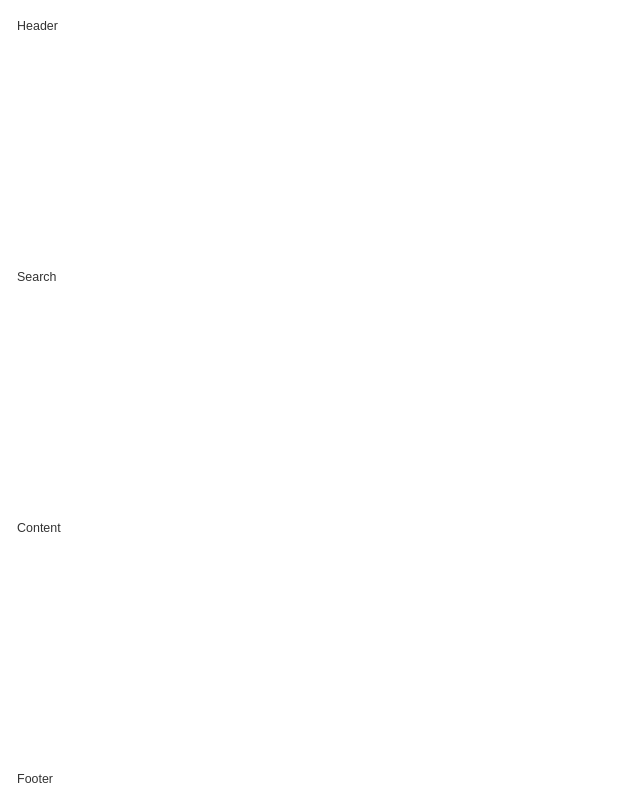
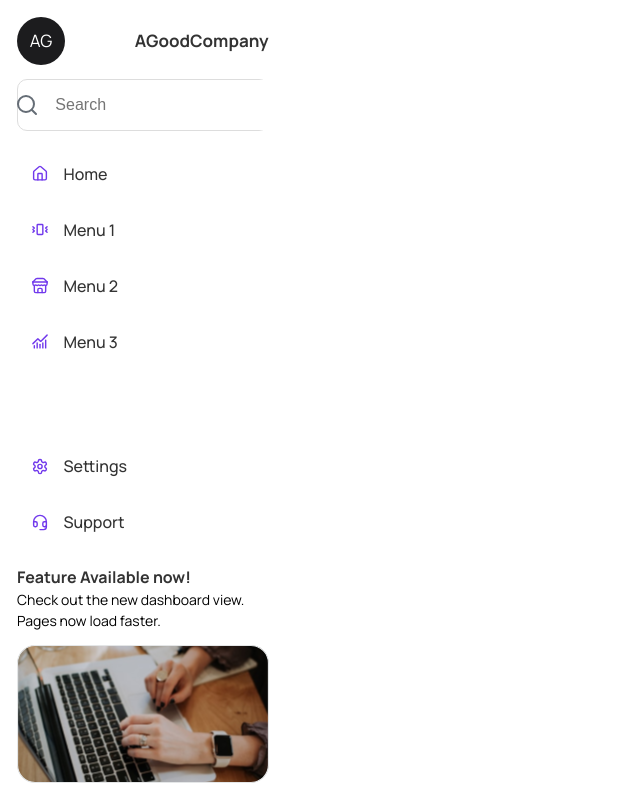
Before and after one commit to domambia/agood-company, a Next.js app: page / in a window 1280 px wide. Shown: the whole page, without its empty margins (0-640 px from the left). Built offline with nearby package versions, Linux system fonts and the light colour scheme.

Commit message:
Create navigations bar

```diff
--- a/package.json
+++ b/package.json
@@ -9,6 +9,7 @@
     "lint": "next lint"
   },
   "dependencies": {
+    "lucide-react": "^0.461.0",
     "next": "15.0.3",
     "react": "19.0.0-rc-66855b96-20241106",
     "react-dom": "19.0.0-rc-66855b96-20241106",
--- a/src/app/layout.tsx
+++ b/src/app/layout.tsx
@@ -19,10 +19,12 @@ export default function RootLayout({
           name="viewport"
           content="width=device-width, initial-scale=1.0, maximum-scale=1.0, user-scalable=no"
         />
+        <link rel="preconnect" href="https://fonts.googleapis.com" />
+        <link rel="preconnect" href="https://fonts.gstatic.com" />
         <link
-          href="https://fonts.googleapis.com/css2?family=Open+Sans:ital,wght@0,300..800;1,300..800&display=swap"
+          href="https://fonts.googleapis.com/css2?family=Manrope:wght@200..800&family=Open+Sans:ital,wght@0,300..800;1,300..800&family=Poppins:ital,wght@0,100;0,200;0,300;0,400;0,500;0,600;0,700;0,800;0,900;1,100;1,200;1,300;1,400;1,500;1,600;1,700;1,800;1,900&display=swap"
           rel="stylesheet"
-        />
+        ></link>
       </head>
       <body>
         <BaseLayout>{children}</BaseLayout>
--- /dev/null
+++ b/src/components/SearchBar.tsx
@@ -0,0 +1,38 @@
+import styled from "styled-components";
+import { SearchIcon } from "lucide-react";
+export const SearchBar = () => {
+  return (
+    <SearchBarWrapper>
+      <SearchBarIcon>
+        <SearchIcon size={24} color="#656D76" />
+      </SearchBarIcon>
+      <SearchBarInput placeholder="Search" />
+    </SearchBarWrapper>
+  );
+};
+
+const SearchBarWrapper = styled.div`
+  display: flex;
+  align-items: center;
+  justify-content: center;
+  gap: 8px;
+  border-radius: 10px;
+  border: 1px solid #ddd;
+  height: 52px;
+`;
+const SearchBarInput = styled.input`
+  padding: 8px;
+  border: none;
+  outline-width: 0;
+  color: #656d76;
+  height: 100%;
+`;
+const SearchBarIcon = styled.div`
+  display: flex;
+  align-items: center;
+  justify-content: center;
+  border-radius: 8px;
+  align-self: center;
+`;
+
+// mobile configurations
--- a/src/components/SideNav/SideNav.tsx
+++ b/src/components/SideNav/SideNav.tsx
@@ -1,5 +1,16 @@
 "use client";
 import styled from "styled-components";
+import { SearchBar } from "../SearchBar";
+import {
+  HouseIcon,
+  VibrateIcon,
+  StoreIcon,
+  ChartNoAxesCombinedIcon,
+  SettingsIcon,
+  HeadsetIcon,
+} from "lucide-react";
+import { Paragraph } from "@/styles/app-common-styled";
+import exp from "constants";
 
 export const SideBar = styled.div`
   width: 280px;
@@ -20,20 +31,148 @@ export const SideBar = styled.div`
   &.show {
   }
 `;
-export const SideBarHeader = styled.div``;
+export const SideBarHeader = styled.div`
+  display: flex;
+  justify-content: space-between;
+  align-items: center;
+  margin-bottom: 1rem;
+`;
+export const SideBarHeaderIcon = styled.div`
+  font-size: 1.2rem;
+  font-weight: semibold;
+  color: ${({ theme }) => theme.colors.primary};
+  background-color: ${({ theme }) => theme.colors.secondary};
+  font-family: ${({ theme }) => theme.fonts.main};
+  height: 48px;
+  width: 48px;
+  display: flex;
+  justify-content: center;
+  align-items: center;
+  border-radius: 50%;
+`;
+export const SideBarHeaderTitle = styled.div`
+  font-size: 1.2rem;
+  font-weight: bold;
+  color: ${({ theme }) => theme.colors.text.secondary};
+`;
 export const SideBarSearch = styled.div``;
-export const SideBarContent = styled.div``;
-export const SideBarFooter = styled.div``;
+export const SideBarContent = styled.div`
+  display: flex;
+  flex-direction: column;
+  gap: 1rem;
+  padding: 1rem 0;
+`;
 export const SideBarMenu = styled.div``;
-export const SideBarMenuItem = styled.div``;
+export const SideBarMenuItem = styled.div`
+  display: flex;
+  gap: 1rem;
+  align-items: center;
+  padding: 0.5rem 1rem;
+  border-radius: 0.5rem;
+  height: 56px;
+  cursor: pointer;
+  transition: all 0.5s ease;
+  &:hover {
+    background-color: ${({ theme }) => theme.colors.highlight};
+    color: ${({ theme }) => theme.colors.text.secondary};
+  }
+  & > div {
+    & > svg {
+      display: flex;
+      align-items: center;
+      color: #7139ec;
+    }
+  }
+`;
+export const MenuItemIcon = styled.div``;
+export const MenuItemTitle = styled.p`
+  font-size: 16px;
+  font-weight: 500;
+  color: ${({ theme }) => theme.colors.text.secondary};
+  font-family: ${({ theme }) => theme.fonts.main};
+`;
+export const SideBarAdvertisement = styled.div``;
+
+export const NavSeperator = styled.div``;
+export const Heading = styled.h1`
+  font-size: 16px;
+  font-weight: bold;
+  color: ${({ theme }) => theme.colors.text.secondary};
+`;
+
+export const AdvertImage = styled.img`
+  width: 100%;
+  height: 100%;
+  border-radius: 0.5rem;
+  margin-top: 1rem;
+`;
 
 export const SideNav = () => {
   return (
     <SideBar>
-      <SideBarHeader>Header</SideBarHeader>
-      <SideBarSearch>Search</SideBarSearch>
-      <SideBarContent>Content</SideBarContent>
-      <SideBarFooter>Footer</SideBarFooter>
+      <NavSeperator>
+        <SideBarHeader>
+          <SideBarHeaderIcon>AG</SideBarHeaderIcon>
+          <SideBarHeaderTitle>AGoodCompany</SideBarHeaderTitle>
+        </SideBarHeader>
+        <SideBarSearch>
+          <SearchBar />
+        </SideBarSearch>
+        <SideBarContent>
+          <SideBarMenu>
+            <SideBarMenuItem>
+              <MenuItemIcon>
+                <HouseIcon height={17} width={18} fillOpacity={10} />
+              </MenuItemIcon>
+              <MenuItemTitle>Home</MenuItemTitle>
+            </SideBarMenuItem>
+
+            <SideBarMenuItem>
+              <MenuItemIcon>
+                <VibrateIcon height={17} width={18} />
+              </MenuItemIcon>
+              <MenuItemTitle>Menu 1</MenuItemTitle>
+            </SideBarMenuItem>
+            <SideBarMenuItem>
+              <MenuItemIcon>
+                <StoreIcon height={17} width={18} />
+              </MenuItemIcon>
+              <MenuItemTitle>Menu 2</MenuItemTitle>
+            </SideBarMenuItem>
+            <SideBarMenuItem>
+              <MenuItemIcon>
+                <ChartNoAxesCombinedIcon height={17} width={18} />
+              </MenuItemIcon>
+              <MenuItemTitle>Menu 3</MenuItemTitle>
+            </SideBarMenuItem>
+          </SideBarMenu>
+        </SideBarContent>
+      </NavSeperator>
+      <NavSeperator>
+        <SideBarContent>
+          <SideBarMenu>
+            <SideBarMenuItem>
+              <MenuItemIcon>
+                <SettingsIcon height={17} width={18} />
+              </MenuItemIcon>
+              <MenuItemTitle>Settings</MenuItemTitle>
+            </SideBarMenuItem>
+            <SideBarMenuItem>
+              <MenuItemIcon>
+                <HeadsetIcon height={17} width={18} />
+              </MenuItemIcon>
+              <MenuItemTitle>Support</MenuItemTitle>
+            </SideBarMenuItem>
+          </SideBarMenu>
+        </SideBarContent>
+        <SideBarAdvertisement>
+          <Heading>Feature Available now!</Heading>
+          <Paragraph>
+            Check out the new dashboard view. Pages now load faster.
+          </Paragraph>
+          <AdvertImage src="/cover.svg" alt="Feature" />
+        </SideBarAdvertisement>
+      </NavSeperator>
     </SideBar>
   );
 };
--- a/src/styles/app-common-styled.ts
+++ b/src/styles/app-common-styled.ts
@@ -8,3 +8,11 @@ export const Container = styled.div`
   width: 100%;
 `;
 export const Link = styled.a``;
+
+export const Paragraph = styled.p`
+  font-size: 14px;
+  color: #000;
+  font-family: ${({ theme }) => theme.fonts.main};
+  font-weight: 400;
+  line-height: 1.5;
+`;
--- a/src/styles/theme.ts
+++ b/src/styles/theme.ts
@@ -3,14 +3,15 @@ export const theme = {
     primary: "#ffffff",
     secondary: "#1c1c1e",
     background: "#f0f0f0",
-    text: "0F0840",
+    highlight: "#f6f0ff",
+    text: { primary: "0F0840", secondary: "282C2F" },
     shimmers: {
       primary: "#e3fae8",
       secondary: "#fbf2fb",
     },
   },
   fonts: {
-    main: "Poppins, sans-serif",
+    main: "Manrope, sans-serif",
     code: "Courier, monospace",
   },
   fontSizes: {
```
Also changed, not shown: public/cover.svg (added), 1 other file (tests, documents, lock files or other folders).
